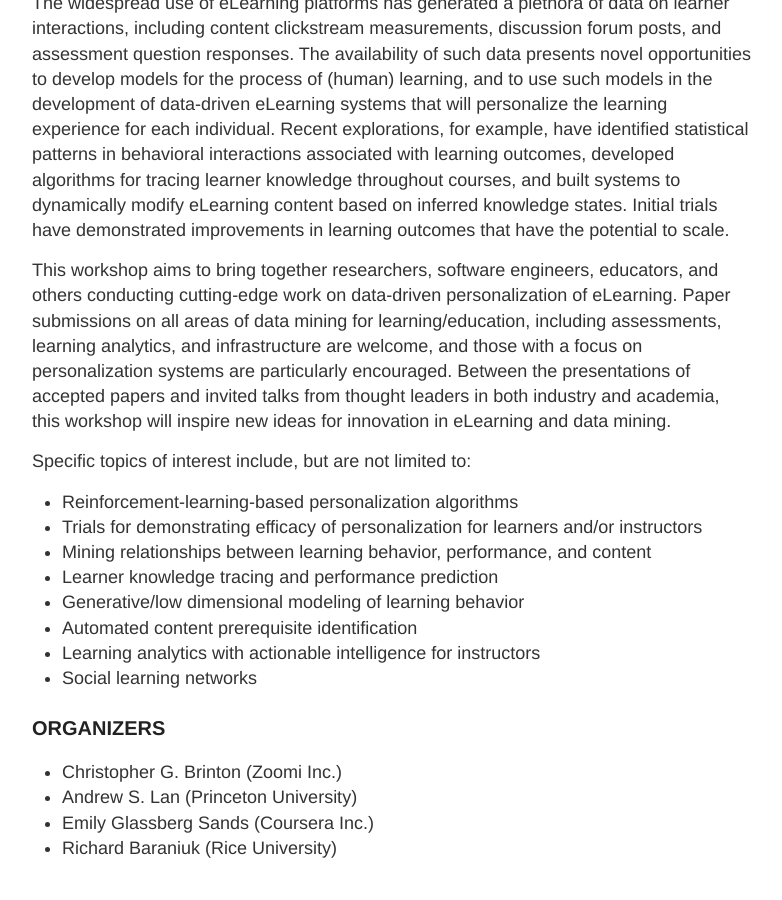
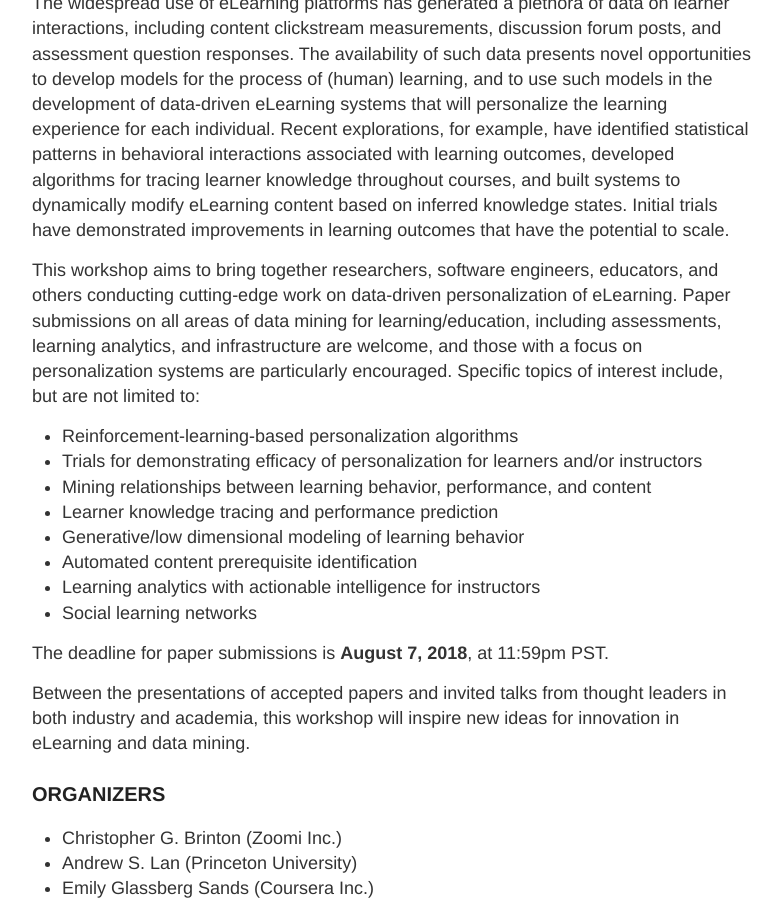
Before and after one commit to ml4ed/ml4ed.github.io, a Jekyll site: the page built from _workshops/2018-icdm-workshop.md, in a window 1280 px wide and 900 px high, scrolled down 510 px. Shown: the whole window, without its empty margins (248-1030 px from the left). Built offline with Jekyll 4.4.1, drawn with Linux system fonts in a browser that asks for light colours; some of the changed lines change nothing that is shown.

Commit message:
Update 2018-icdm-workshop.md

```diff
--- a/_workshops/2018-icdm-workshop.md
+++ b/_workshops/2018-icdm-workshop.md
@@ -10,9 +10,7 @@
 
 The widespread use of eLearning platforms has generated a plethora of data on learner interactions, including content clickstream measurements, discussion forum posts, and assessment question responses. The availability of such data presents novel opportunities to develop models for the process of (human) learning, and to use such models in the development of data-driven eLearning systems that will personalize the learning experience for each individual. Recent explorations, for example, have identified statistical patterns in behavioral interactions associated with learning outcomes, developed algorithms for tracing learner knowledge throughout courses, and built systems to dynamically modify eLearning content based on inferred knowledge states. Initial trials have demonstrated improvements in learning outcomes that have the potential to scale.
 
-This workshop aims to bring together researchers, software engineers, educators, and others conducting cutting-edge work on data-driven personalization of eLearning. Paper submissions on all areas of data mining for learning/education, including assessments, learning analytics, and infrastructure are welcome, and those with a focus on personalization systems are particularly encouraged. Between the presentations of accepted papers and invited talks from thought leaders in both industry and academia, this workshop will inspire new ideas for innovation in eLearning and data mining.
-
-Specific topics of interest include, but are not limited to:
+This workshop aims to bring together researchers, software engineers, educators, and others conducting cutting-edge work on data-driven personalization of eLearning. Paper submissions on all areas of data mining for learning/education, including assessments, learning analytics, and infrastructure are welcome, and those with a focus on personalization systems are particularly encouraged. Specific topics of interest include, but are not limited to:
 *	Reinforcement-learning-based personalization algorithms
 *	Trials for demonstrating efficacy of personalization for learners and/or instructors
 *	Mining relationships between learning behavior, performance, and content
@@ -22,6 +20,9 @@
 *	Learning analytics with actionable intelligence for instructors
 *	Social learning networks
 
+The deadline for paper submissions is <b>August 7, 2018</b>, at 11:59pm PST.
+
+Between the presentations of accepted papers and invited talks from thought leaders in both industry and academia, this workshop will inspire new ideas for innovation in eLearning and data mining.
 
 ### ORGANIZERS
 
```
